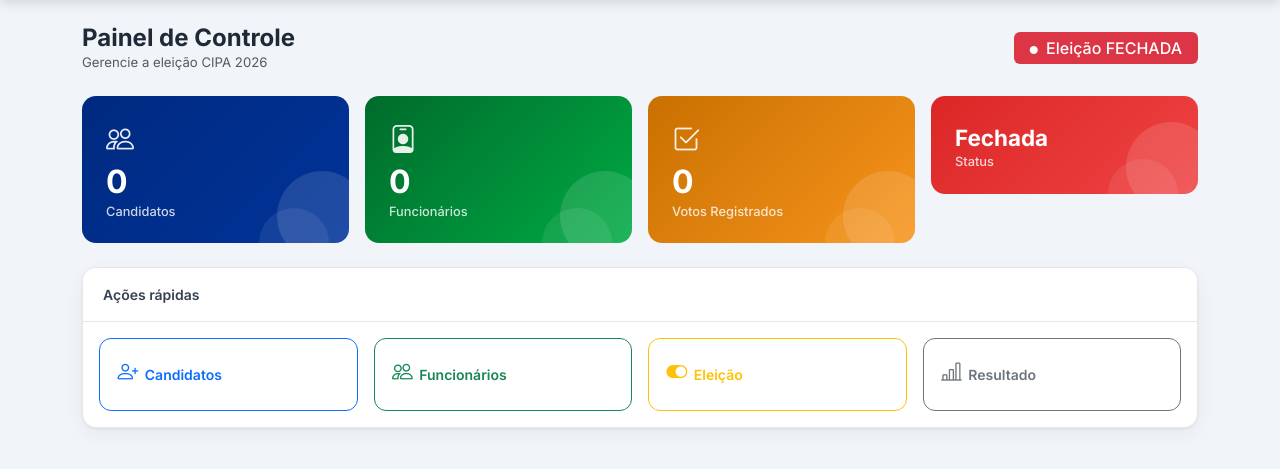
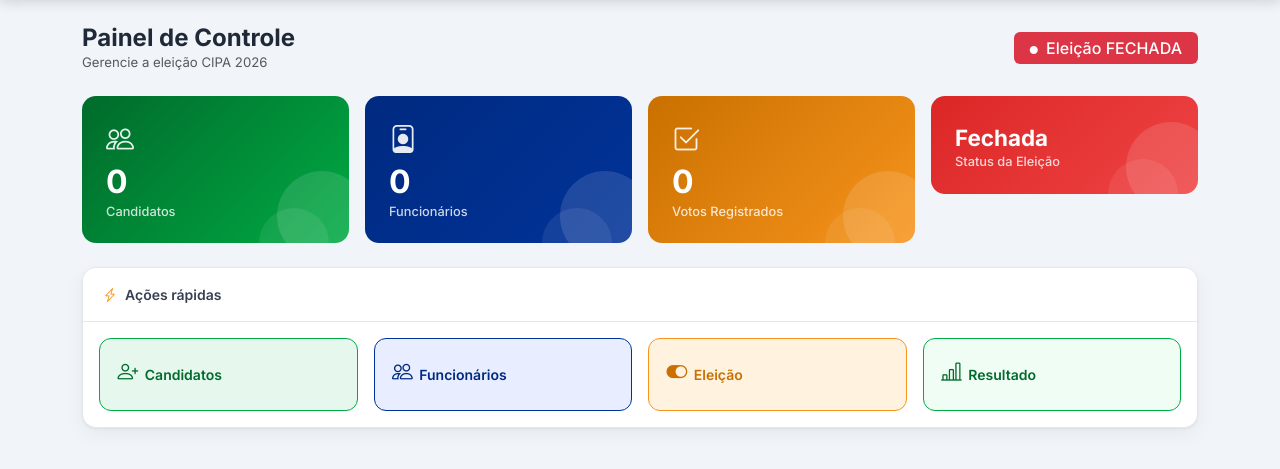
Before and after one commit to Kaiodrx/Projeto-Cipa-2026, a Flask app: page /admin in a window 1280 px wide. Shown: the part 64-533 px from the top of the page. Run offline with Flask 3, Linux system fonts and the light colour scheme; the visitor is signed in with stand-in values (Sample User, id 1); data comes from the database, SQL or seed files in the repository; data that the repository does not hold is empty.

Commit message:
Update dashboard.html

```diff
--- a/templates/admin/dashboard.html
+++ b/templates/admin/dashboard.html
@@ -16,14 +16,14 @@
 
 <div class="row g-3 mb-4">
     <div class="col-md-3 col-6">
-        <div class="stat-card stat-blue">
+        <div class="stat-card stat-green">
             <div class="stat-icon"><i class="bi bi-people"></i></div>
             <div class="stat-value">{{ total_candidatos }}</div>
             <div class="stat-label">Candidatos</div>
         </div>
     </div>
     <div class="col-md-3 col-6">
-        <div class="stat-card stat-green">
+        <div class="stat-card stat-blue">
             <div class="stat-icon"><i class="bi bi-person-badge"></i></div>
             <div class="stat-value">{{ total_funcionarios }}</div>
             <div class="stat-label">Funcionários</div>
@@ -37,26 +37,31 @@
         </div>
     </div>
     <div class="col-md-3 col-6">
-        <div class="stat-card {{ 'stat-purple' if eleicao.status == 'aberta' else 'stat-red' }}">
+        <div class="stat-card {{ 'stat-green' if eleicao.status == 'aberta' else 'stat-red' }}">
             <div class="stat-icon"><i class="bi bi-ballot"></i></div>
             <div class="stat-value" style="font-size:1.4rem;margin-top:.5rem;">
                 {{ eleicao.status | capitalize }}
             </div>
-            <div class="stat-label">Status</div>
+            <div class="stat-label">Status da Eleição</div>
         </div>
     </div>
 </div>
 
 {% if total_funcionarios > 0 %}
 <div class="card mb-4">
-    <div class="card-header">Participação na votação</div>
+    <div class="card-header d-flex align-items-center gap-2">
+        <i class="bi bi-graph-up" style="color:#00AA44;"></i>
+        Participação na votação
+    </div>
     <div class="card-body">
         {% set pct = ((total_votos / total_funcionarios) * 100) | round(1) if total_funcionarios > 0 else 0 %}
         <div class="d-flex justify-content-between mb-2">
-            <span class="text-muted" style="font-size:.825rem;">{{ total_votos }} de {{ total_funcionarios }} funcionários votaram</span>
-            <span class="fw-semibold" style="font-size:.825rem;">{{ pct }}%</span>
+            <span class="text-muted" style="font-size:.825rem;">
+                {{ total_votos }} de {{ total_funcionarios }} funcionários votaram
+            </span>
+            <span class="fw-bold" style="color:#00AA44;font-size:.875rem;">{{ pct }}%</span>
         </div>
-        <div class="progress" style="height:10px;">
+        <div class="progress" style="height:12px;">
             <div class="progress-bar" style="width:{{ pct }}%;"></div>
         </div>
     </div>
@@ -64,29 +69,36 @@
 {% endif %}
 
 <div class="card">
-    <div class="card-header">Ações rápidas</div>
+    <div class="card-header d-flex align-items-center gap-2">
+        <i class="bi bi-lightning-charge" style="color:#F7941D;"></i>
+        Ações rápidas
+    </div>
     <div class="card-body">
         <div class="row g-3">
             <div class="col-md-3 col-6">
-                <a href="{{ url_for('candidatos') }}" class="btn btn-outline-primary w-100 quick-btn">
+                <a href="{{ url_for('candidatos') }}" class="btn w-100 quick-btn"
+                   style="background:#e6f7ee;color:#006b2b;border:1.5px solid #00AA44;">
                     <i class="bi bi-person-plus d-block mb-1" style="font-size:1.3rem;"></i>
                     Candidatos
                 </a>
             </div>
             <div class="col-md-3 col-6">
-                <a href="{{ url_for('funcionarios') }}" class="btn btn-outline-success w-100 quick-btn">
+                <a href="{{ url_for('funcionarios') }}" class="btn w-100 quick-btn"
+                   style="background:#e8eeff;color:#002a80;border:1.5px solid #003399;">
                     <i class="bi bi-people d-block mb-1" style="font-size:1.3rem;"></i>
                     Funcionários
                 </a>
             </div>
             <div class="col-md-3 col-6">
-                <a href="{{ url_for('gerenciar_eleicao') }}" class="btn btn-outline-warning w-100 quick-btn">
+                <a href="{{ url_for('gerenciar_eleicao') }}" class="btn w-100 quick-btn"
+                   style="background:#fff3e0;color:#c97000;border:1.5px solid #F7941D;">
                     <i class="bi bi-toggle-on d-block mb-1" style="font-size:1.3rem;"></i>
                     Eleição
                 </a>
             </div>
             <div class="col-md-3 col-6">
-                <a href="{{ url_for('resultado') }}" class="btn btn-outline-secondary w-100 quick-btn">
+                <a href="{{ url_for('resultado') }}" class="btn w-100 quick-btn"
+                   style="background:#f0fdf4;color:#006b2b;border:1.5px solid #00AA44;">
                     <i class="bi bi-bar-chart-line d-block mb-1" style="font-size:1.3rem;"></i>
                     Resultado
                 </a>
```
